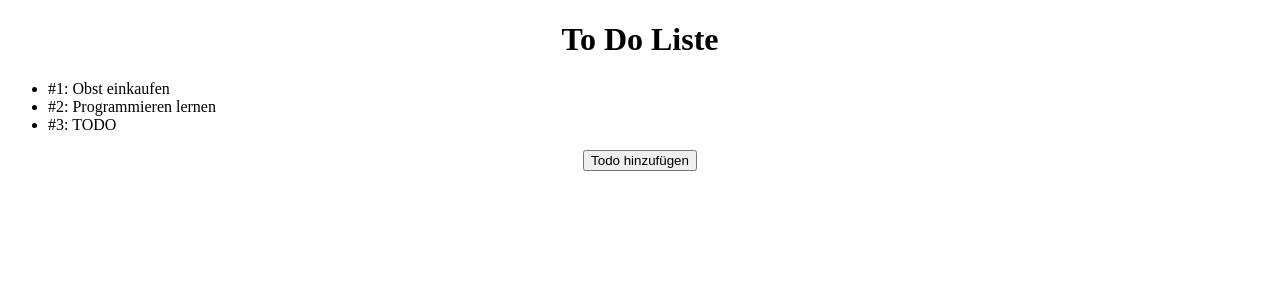
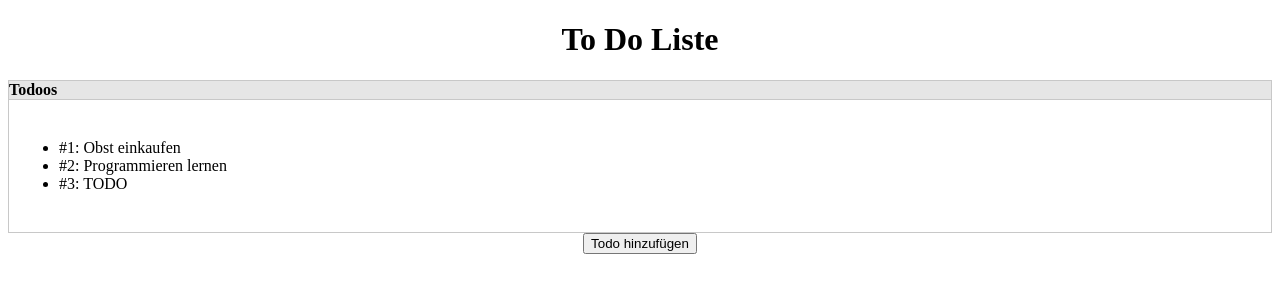
Before and after one commit to LucModolo/reactcourse, a React (Create React App) app: page / in a window 1280 px wide. Shown: the top 300 px of the page. Built offline with nearby package versions, Linux system fonts and the light colour scheme.

Commit message:
Kurs Stand 23

```diff
--- a/src/App.js
+++ b/src/App.js
@@ -39,13 +39,16 @@ class App extends Component {
         return (
         <div className="App">
           <h1>To Do Liste</h1>
+            <Panel title="Todoos">
             <ul className="App-todo">
-              {this.state.todos.map(function(todo){
-                return (
-                  <li key={todo.id}>#{todo.id}: {todo.title}</li>
-                  )
-                })}
+                {this.state.todos.map(function(todo){
+                  return (
+                    <li key={todo.id}>#{todo.id}: {todo.title}</li>
+                    )
+                  })}
             </ul>
+            </Panel>
+
             <button onClick={this.addTodo}>Todo hinzufügen</button>
           </div>
           );
```
